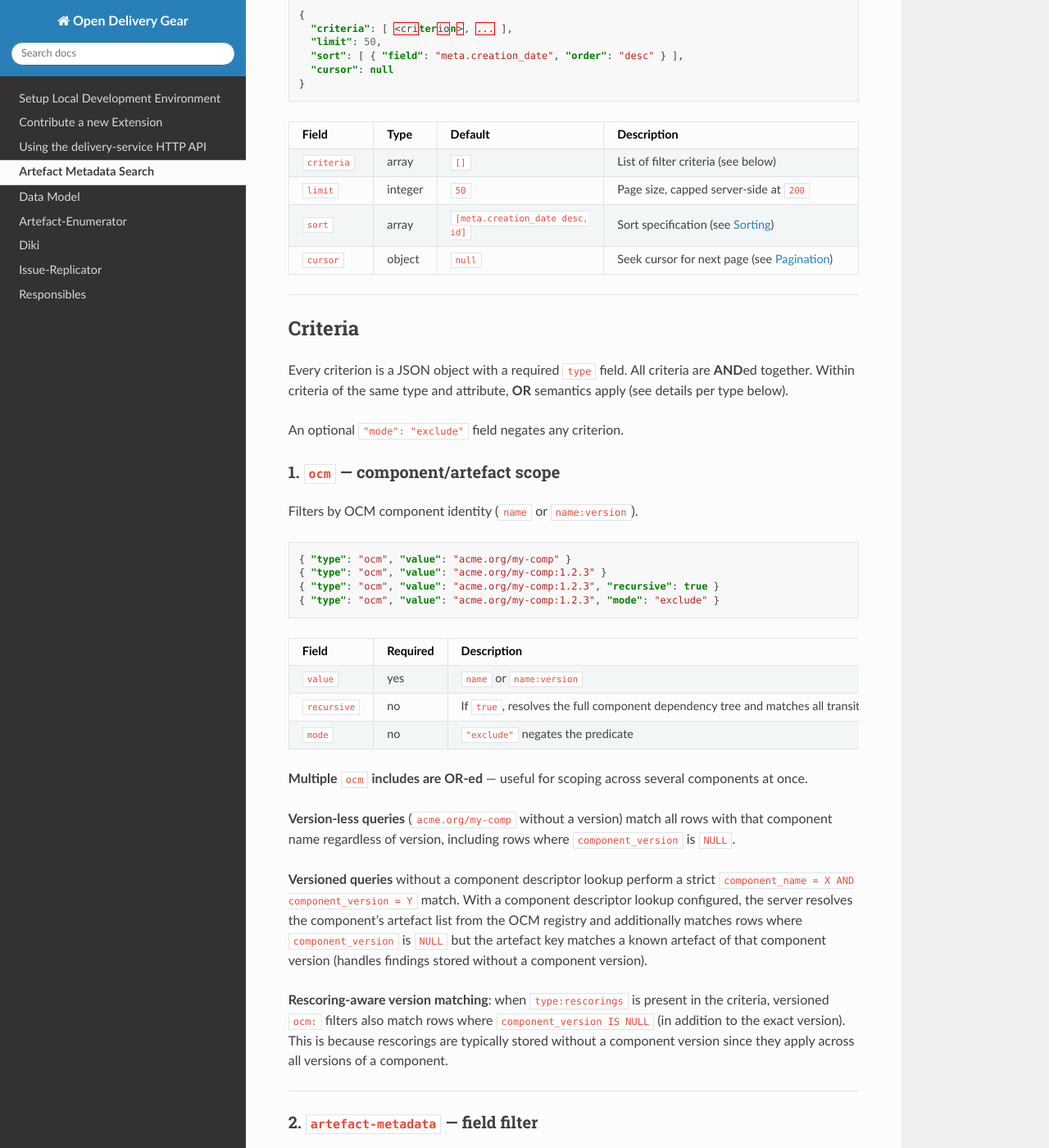
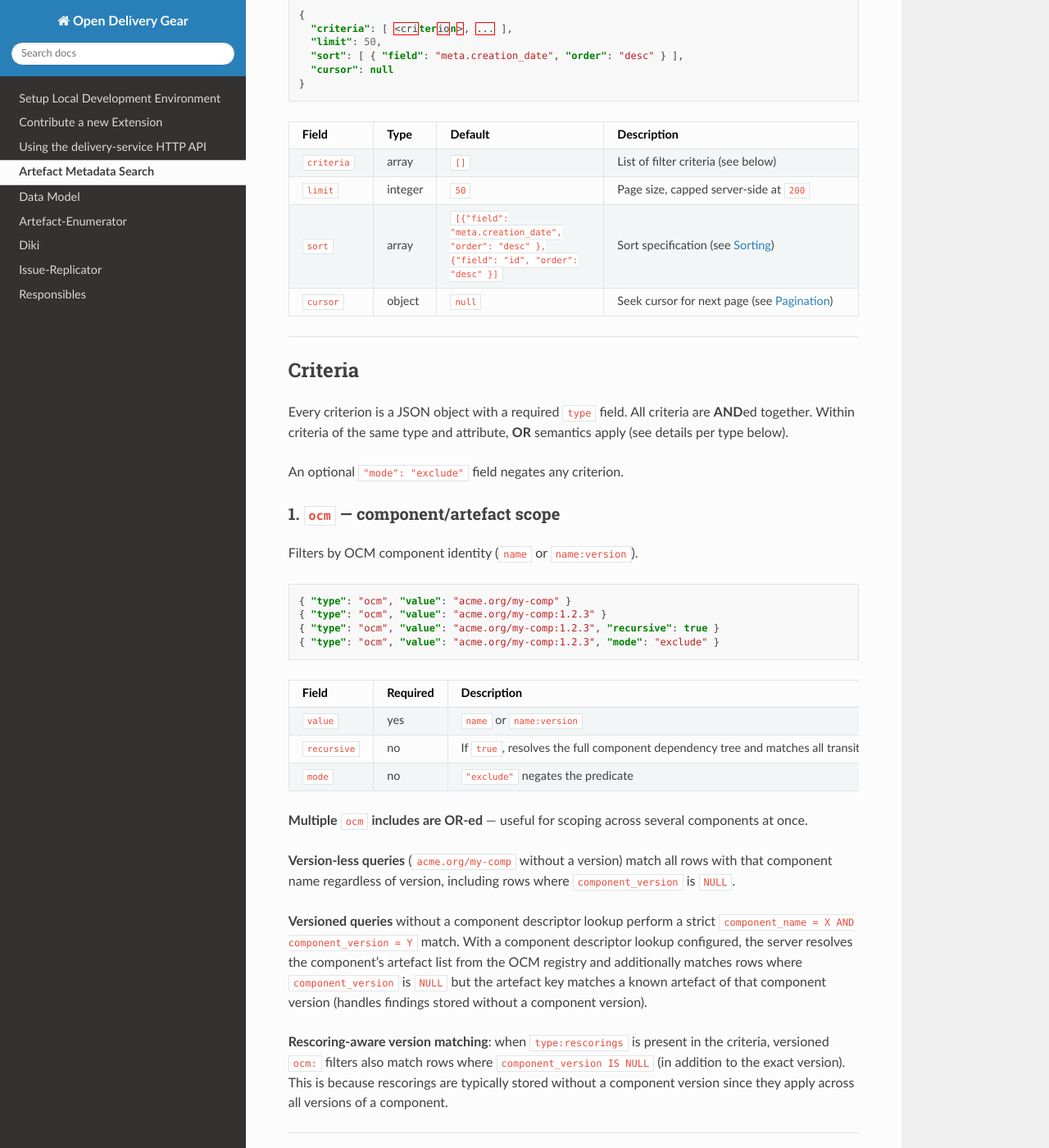
Before and after one commit to open-component-model/delivery-service, a Sphinx documentation site: the page built from docs/artefact_metadata_query.rst, in a window 1280 px wide and 1400 px high, scrolled down 438 px. Shown: the whole window at 82% size. Built offline with Sphinx 7.4.7 and the Read the Docs theme 3.1.0, drawn with Linux system fonts in a browser that asks for light colours; some of the changed text lies outside the part shown.

Commit message:
Apply review feedback
Signed-off-by: Philipp Heil (zkdev) <philipp.heil@sap.com>

```diff
--- a/docs/artefact_metadata_query.rst
+++ b/docs/artefact_metadata_query.rst
@@ -6,7 +6,7 @@
 excluding, full-text search, OCM scope resolution, severity comparisons, and cursor-based
 pagination.
 
-A companion endpoint ``GET /artefacts/metadata/query/attributes`` returns the list of queryable
+A companion endpoint ``GET /artefacts/metadata/query-attributes`` returns the list of queryable
 fields, their types, and supported operators — useful for building UIs or validating queries
 client-side.
 
@@ -42,7 +42,7 @@
      - Page size, capped server-side at ``200``
    * - ``sort``
      - array
-     - ``[meta.creation_date desc, id]``
+     - ``[{"field": "meta.creation_date", "order": "desc" }, {"field": "id", "order": "desc" }]``
      - Sort specification (see `Sorting`_)
    * - ``cursor``
      - object
@@ -84,7 +84,7 @@
      - ``name`` or ``name:version``
    * - ``recursive``
      - no
-     - If ``true``, resolves the full component dependency tree and matches all transitive components. Requires a versioned value and a configured component descriptor lookup.
+     - If ``true``, resolves the full component dependency tree and matches all transitive components. Requires a versioned value.
    * - ``mode``
      - no
      - ``"exclude"`` negates the predicate
@@ -108,7 +108,7 @@
 
 ----
 
-2. ``artefact-metadata`` — field filter
+1. ``artefact-metadata`` — field filter
 ~~~~~~~~~~~~~~~~~~~~~~~~~~~~~~~~~~~~~~~~
 
 Filters on a specific attribute of the artefact metadata row.
```
Also changed, not shown: other parts of docs/artefact_metadata_query.rst (+1 -1 lines).
